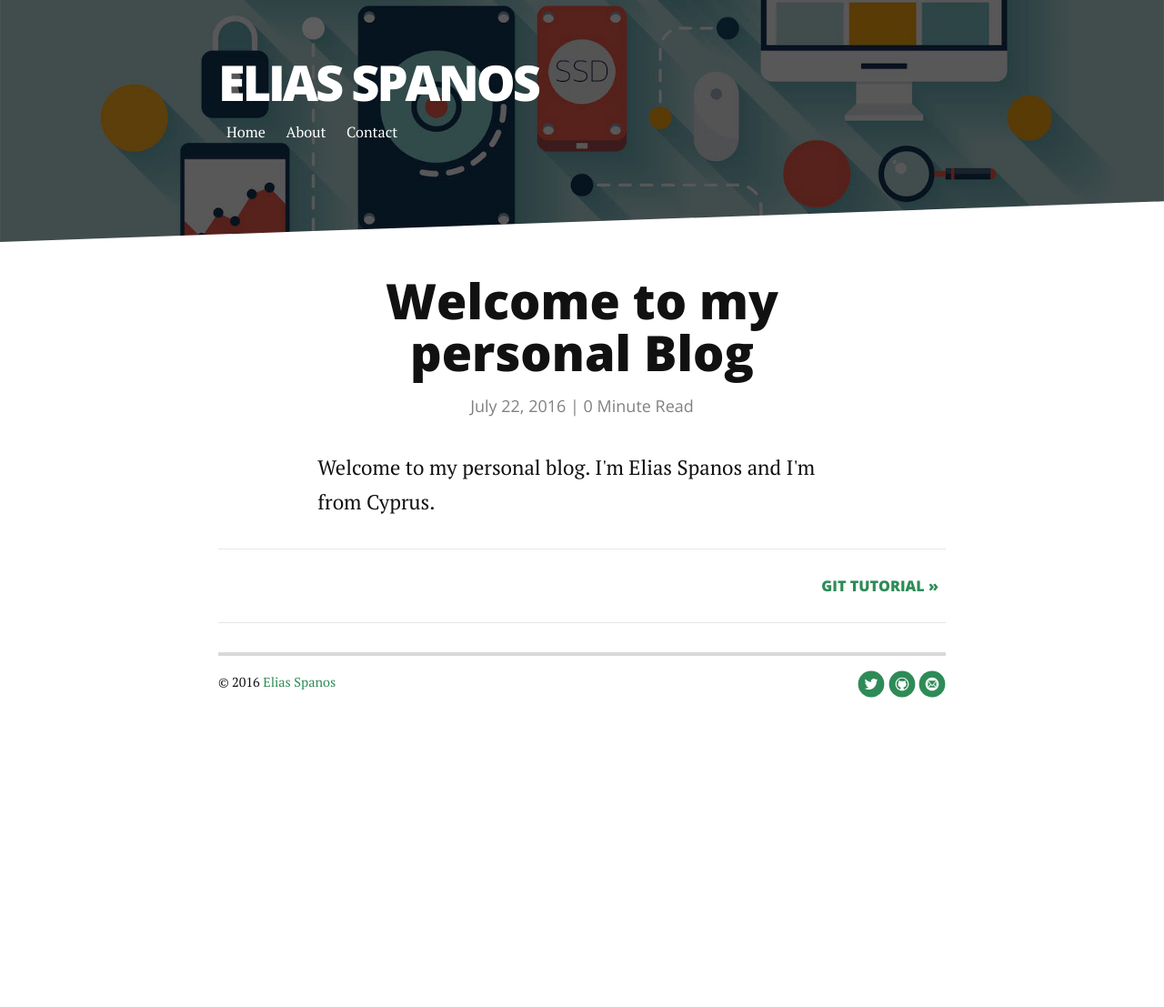
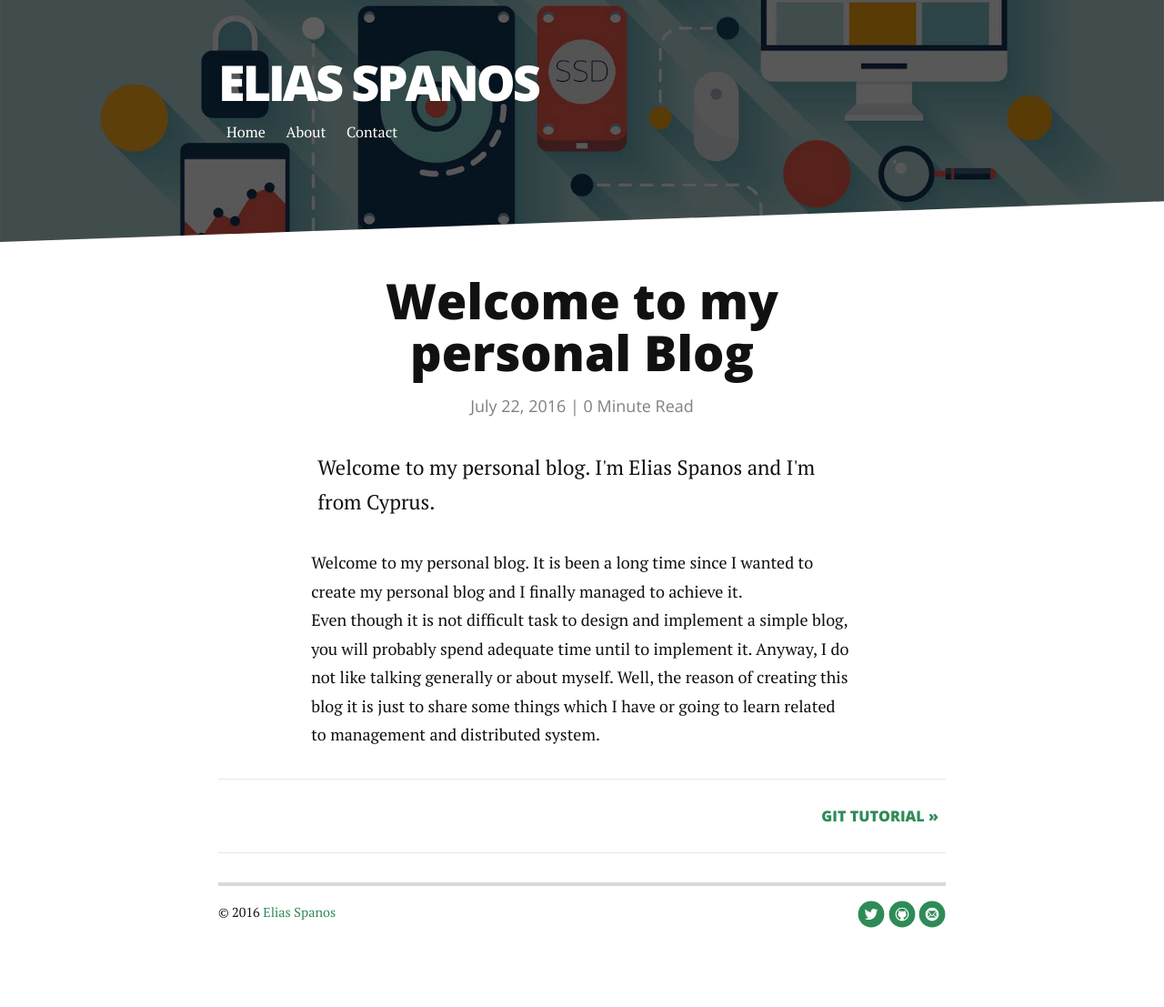
Before and after one commit to spanoselias/testmp-spanoselias.github.io, a Jekyll site: the page built from _posts/2016-07-22-test-post.markdown, in a window 1280 px wide. Shown: the whole page at 91% size. Built offline with Jekyll 4.4.1, drawn with Linux system fonts in a browser that asks for light colours; nearby versions of some CDN libraries; before the commit the page ends 900 px from its top, so only the background shows below that.

Commit message:
upgrade blog

```diff
--- a/_posts/2016-07-22-test-post.markdown
+++ b/_posts/2016-07-22-test-post.markdown
@@ -5,3 +5,7 @@ date:   2016-07-22
 ---
 
 <p class="intro"><span class="dropcap"></span> Welcome to my personal blog. I'm Elias Spanos and I'm from Cyprus.</p>
+
+Welcome to my personal blog. It is been a long time since I wanted to create my personal blog and I finally managed to achieve it.
+Even though it is not difficult task to design and implement a simple blog, you will probably spend adequate time until to implement it.
+Anyway, I do not like talking generally or about myself. Well, the reason of creating this blog it is just to share some things which I have or going to learn related to management and distributed system.
```
